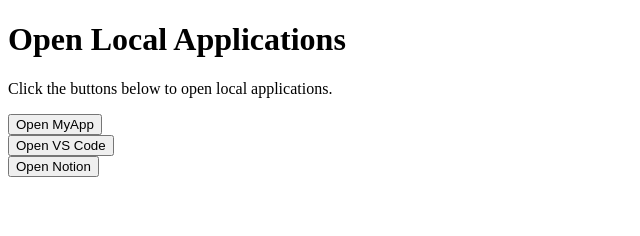
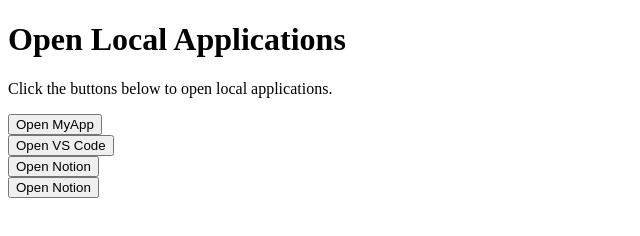
Before and after one commit to nikitafedik/vercel_local_redirect, a plain HTML site: page index.html in a window 1280 px wide. Shown: the whole page, without its empty margins (0-640 px from the left). Drawn offline with Linux system fonts and the light colour scheme.

Commit message:
playnite

```diff
--- a/index.html
+++ b/index.html
@@ -14,5 +14,7 @@
     <button onclick="window.location.href='vscode://'">Open VS Code</button>
     <br>
     <button onclick="window.location.href='notion://'">Open Notion</button>
+    <br>
+    <button onclick="window.location.href='playnite://'">Open Notion</button>
 </body>
 </html>
```
